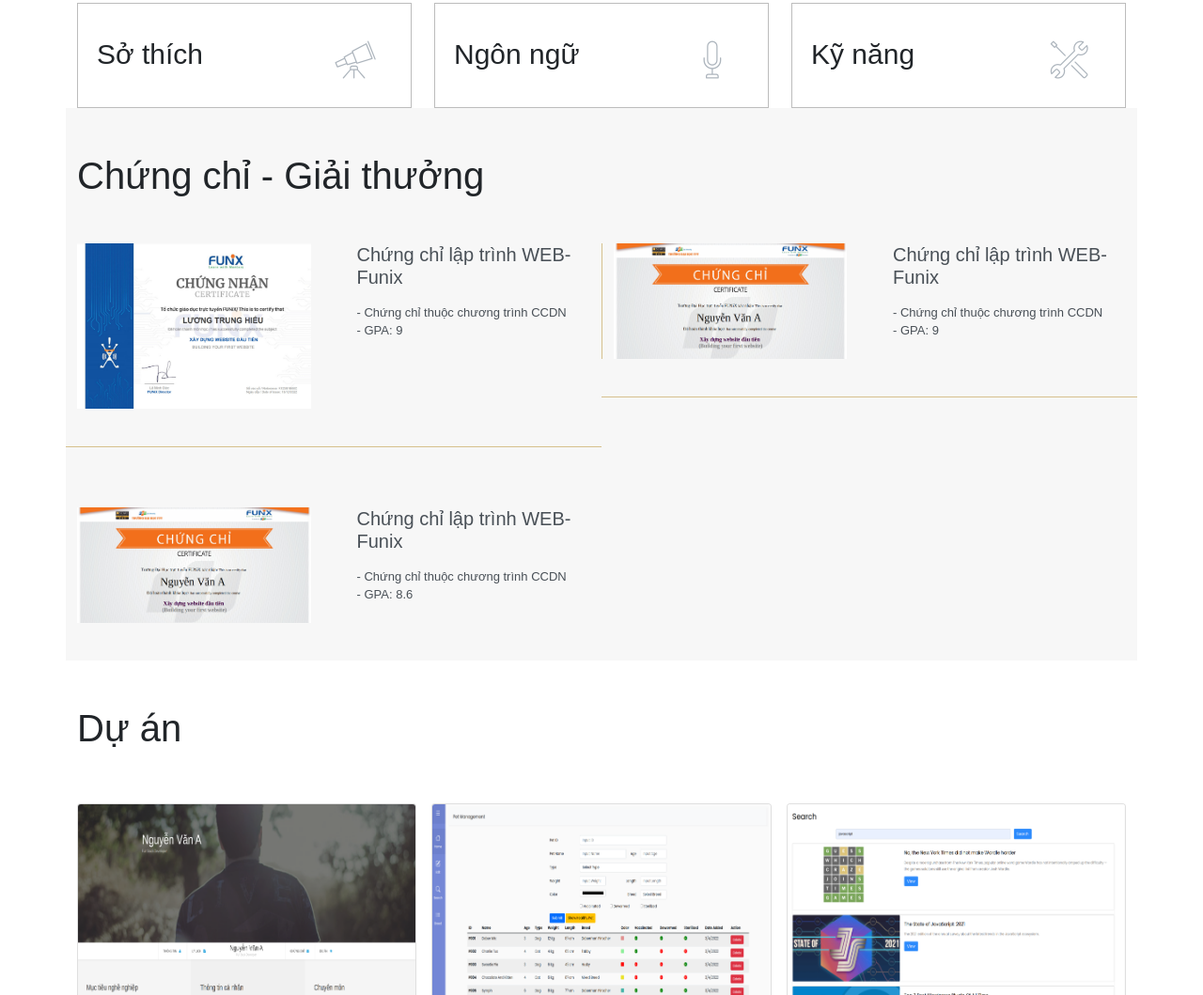
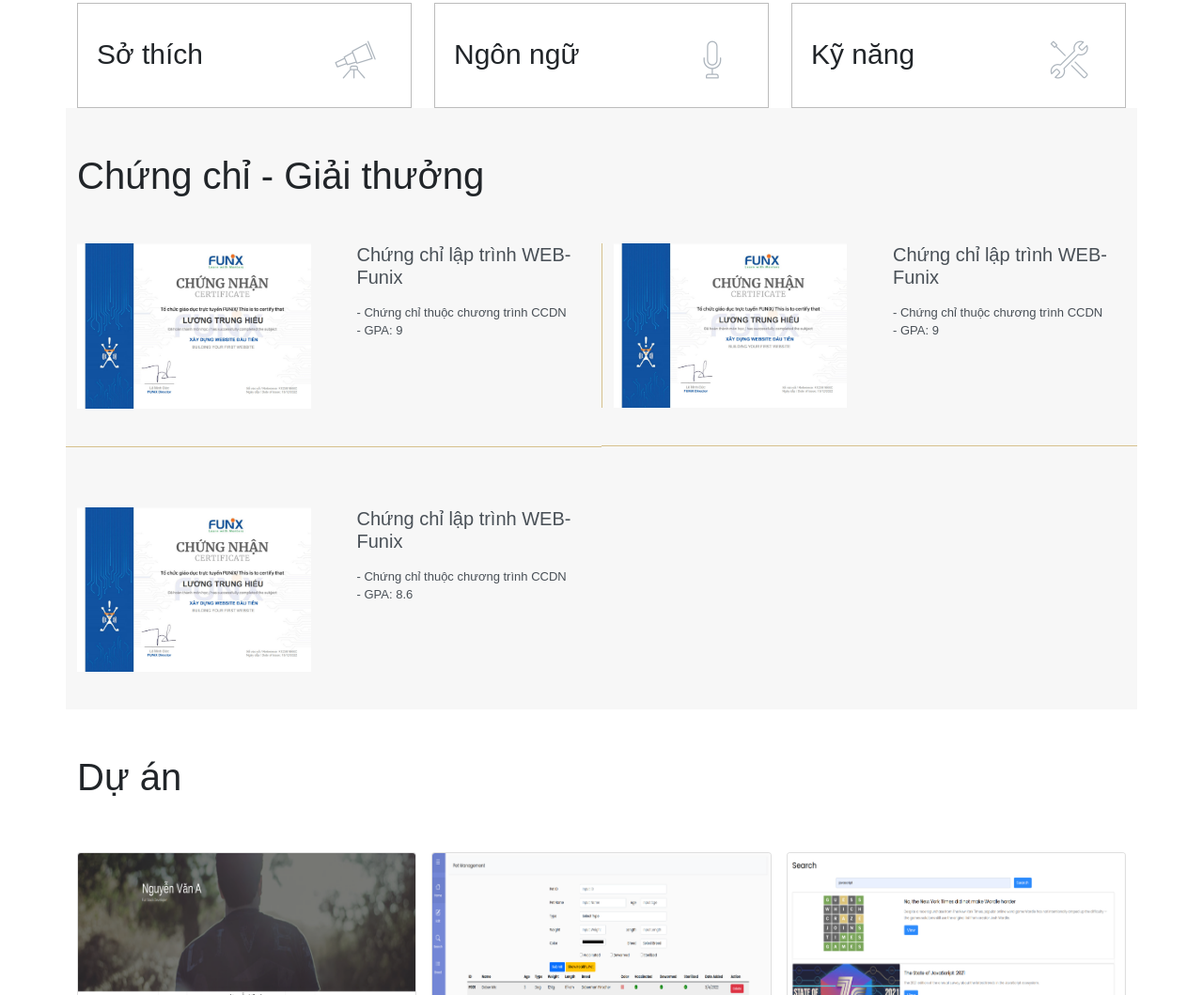
Before and after one commit to ironman1921998/ironman1921998.github.io, a plain HTML site: page index.html in a window 1280 px wide. Shown: the part 1112-2171 px from the top of the page at 94% size. Drawn offline with nearby package versions, Linux system fonts and the light colour scheme.

Commit message:
Update index.html

```diff
--- a/index.html
+++ b/index.html
@@ -361,7 +361,7 @@
             <div class="certificate-item row">
               <div class="col-md item2">
                 <img
-                  src="./images/Cert_WEB.png"
+                  src="./images/Cert_DBI.jpg"
                   alt="chứng chỉ lập trình web"
                   class="img-fluid"
                 />
@@ -378,7 +378,7 @@
             <div class="certificate-item item3 row">
               <div class="col-md">
                 <img
-                  src="./images/Cert_WEB.png"
+                  src="./images/Cert_DBI.jpg"
                   alt="chứng chỉ lập trình web"
                   class="img-fluid"
                 />
```
